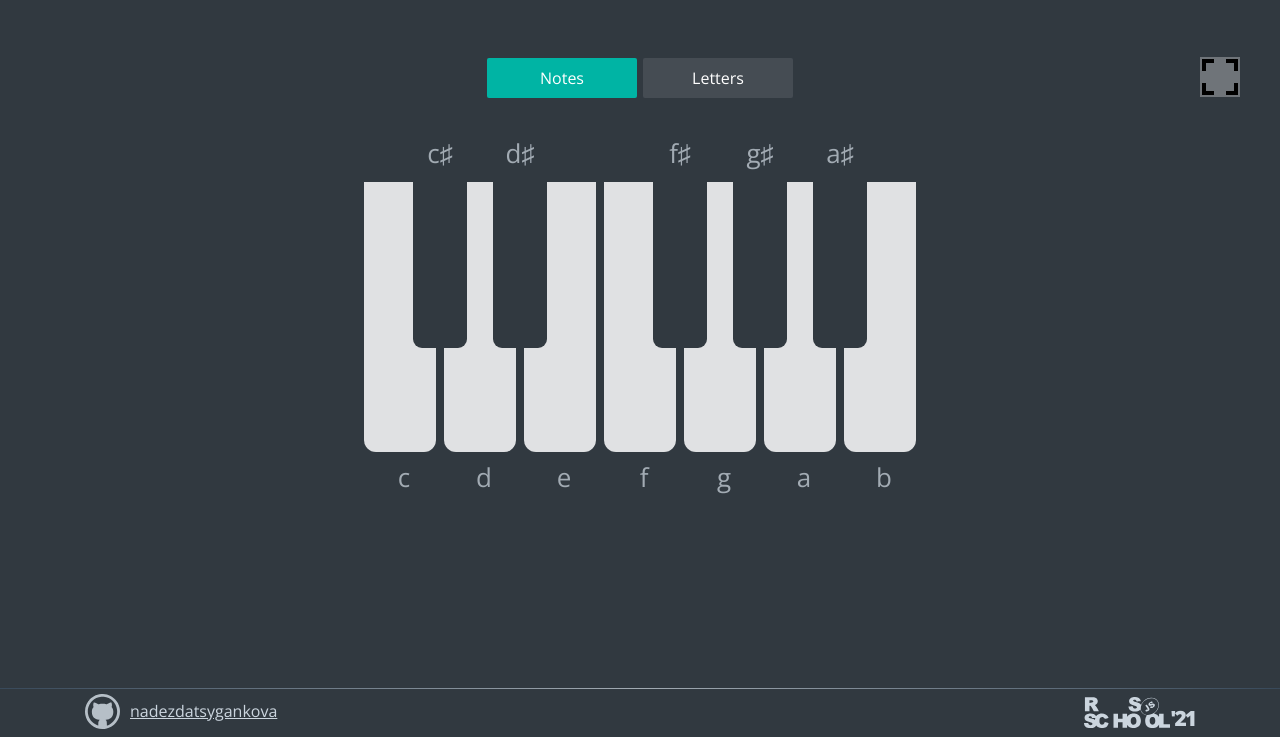
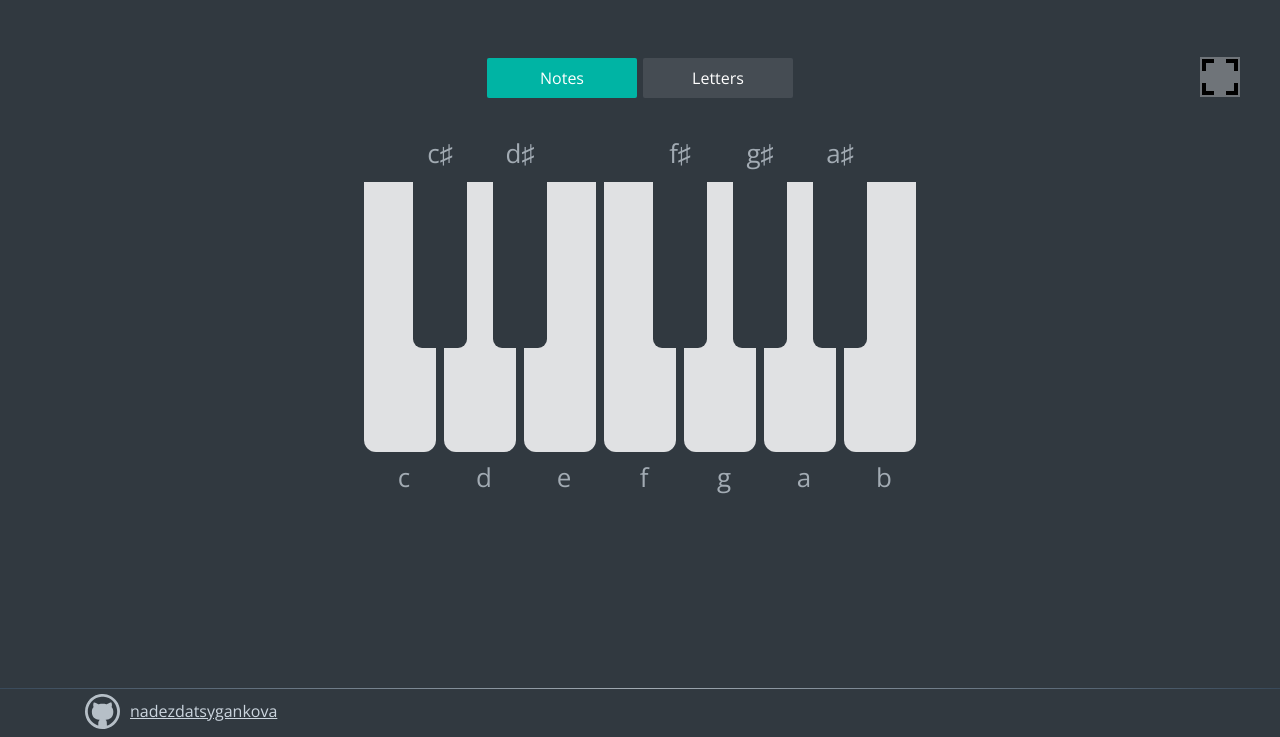
Before and after one commit to nadezdatsygankova/virtual-piano, a plain HTML site: page index.html in a window 1280 px wide. Shown: the part 63-800 px from the top of the page. Drawn offline with nearby package versions, Linux system fonts and the light colour scheme.

Commit message:
change footer

```diff
--- a/index.html
+++ b/index.html
@@ -49,9 +49,6 @@
     <div class="footer-container">
       <a class="github" href="https://github.com/nadezdatsygankova" target="_blank"
         rel="noopener noreferrer">nadezdatsygankova</a>
-      <a class="rss" href="https://rs.school/js/" target="_blank" rel="noopener noreferrer">
-        <span class="rss-year">'21</span>
-      </a>
     </div>
   </footer>
   <script src="script.js"></script>
```
